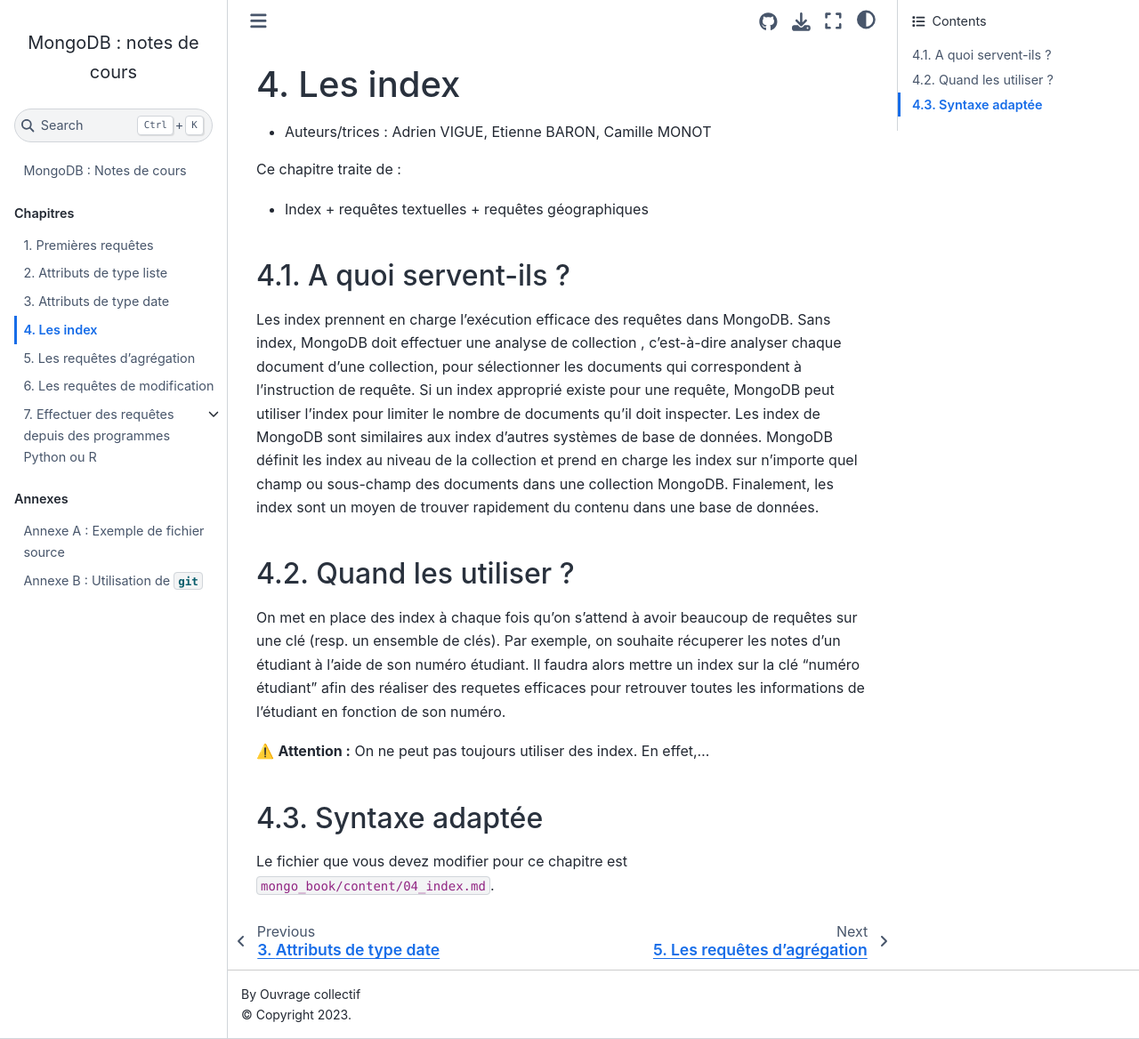
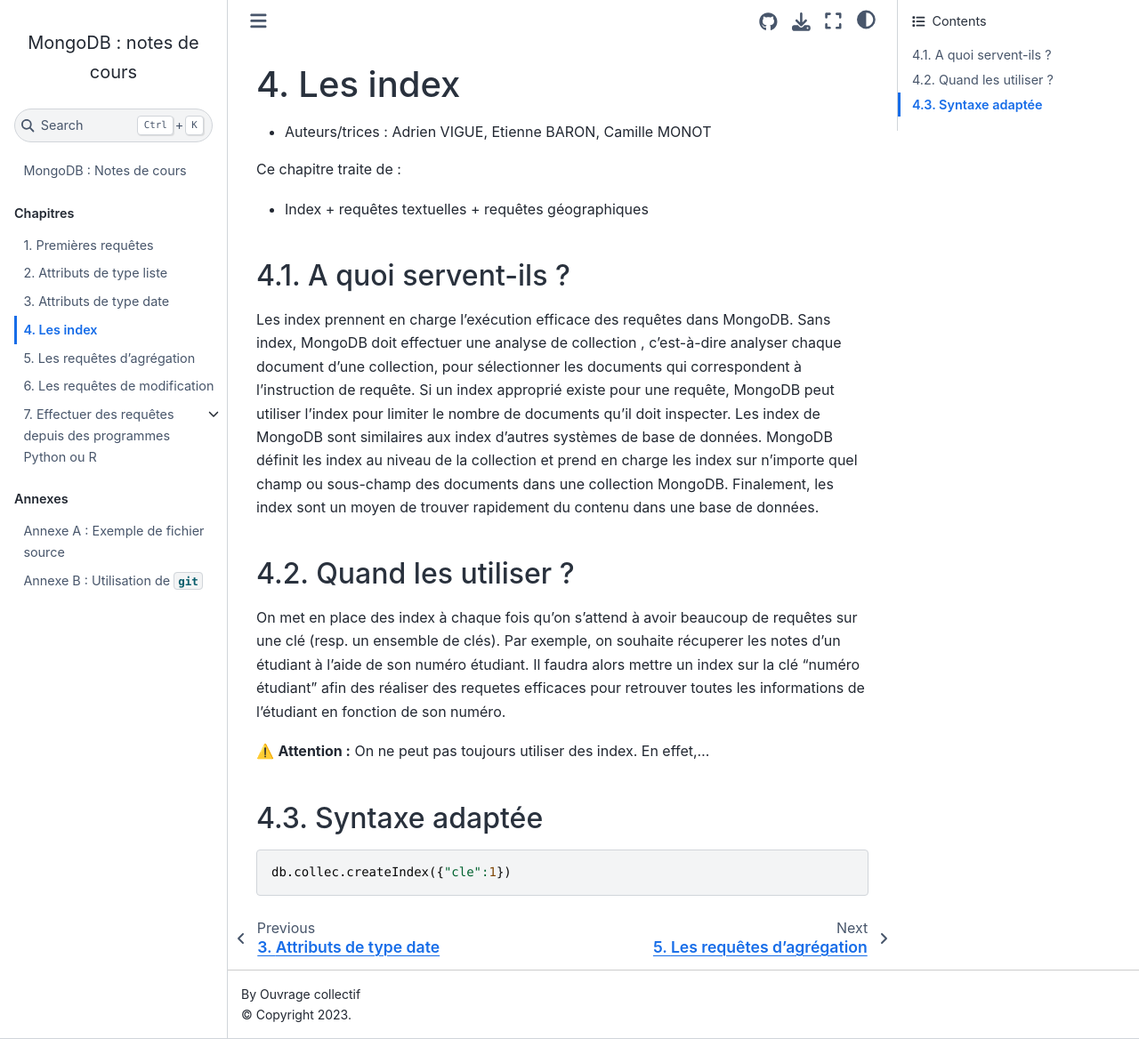
Before and after one commit to rtavenar/mongo_book, a Jupyter Book: the page built from content/04_index.md, in a window 1280 px wide and 1168 px high. Shown: the whole window at 89% size. Built offline with Jupyter Book 1.0.4 settings and Sphinx 7.4.7 and the Sphinx Book theme 1.1.4, drawn with Linux system fonts in a browser that asks for light colours.

Commit message:
Update 04_index.md

````diff
--- a/content/04_index.md
+++ b/content/04_index.md
@@ -35,4 +35,6 @@
 
 ## Syntaxe adaptée
 
-Le fichier que vous devez modifier pour ce chapitre est `mongo_book/content/04_index.md`.
+```javascript
+db.collec.createIndex({"cle":1})
+```
````
